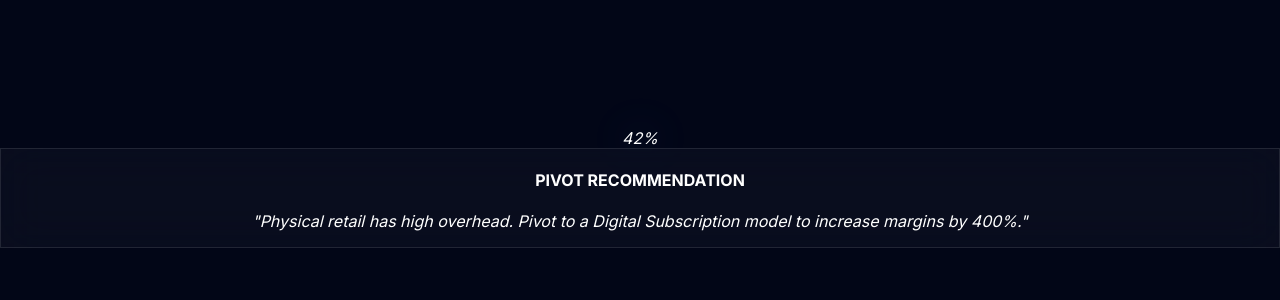
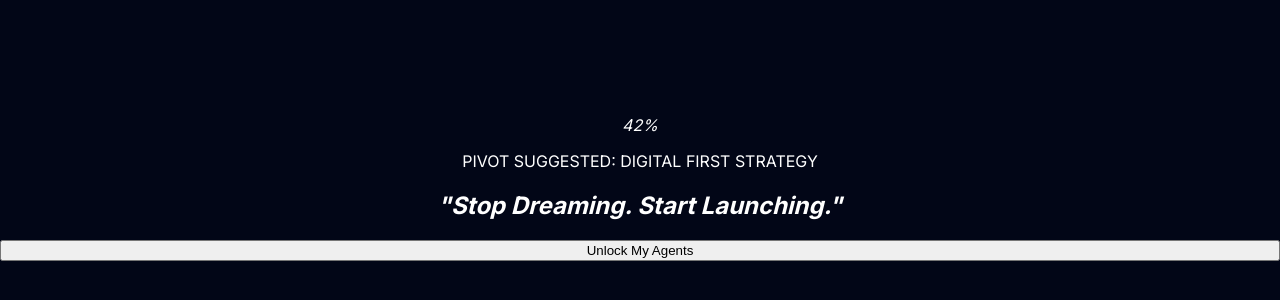
Before and after one commit to jaspike09/LaunchAI5, a Next.js app: page /audit in a window 1280 px wide. Shown: the part 212-512 px from the top of the page. Built offline with nearby package versions, Linux system fonts and the light colour scheme.

Commit message:
Production-Safe Build: Clearing routing errors

```diff
--- a/app/audit/page.tsx
+++ b/app/audit/page.tsx
@@ -6,36 +6,26 @@ export default function AuditPage() {
   const [showRobot, setShowRobot] = useState(false);
 
   useEffect(() => {
-    // Scoring logic
     let s = 0;
-    const target = 42; // Low score to force the pivot logic
+    const target = 42;
     const int = setInterval(() => {
-      if (s >= target) clearInterval(int);
-      else { s++; setScore(s); }
+      if (s >= target) {
+        clearInterval(int);
+        setTimeout(() => setShowRobot(true), 2000);
+      } else { s++; setScore(s); }
     }, 50);
-
-    // After 8 seconds, show robot pitch
-    const timer = setTimeout(() => setShowRobot(true), 8000);
-    return () => clearTimeout(timer);
   }, []);
 
   return (
-    <main className="h-screen w-screen bg-[#020617] text-white flex items-center justify-center p-6 relative">
-      <div className="max-w-xl w-full text-center space-y-10">
-        <div className="text-9xl font-black italic text-blue-500 drop-shadow-[0_0_20px_rgba(59,130,246,0.4)]">{score}%</div>
-
-        <div className="glass p-8 rounded-3xl border-red-500/20 bg-red-500/5">
-            <h4 className="text-red-400 font-black uppercase tracking-widest text-xs mb-4">Pivot Recommendation</h4>
-            <p className="text-slate-300 italic">"Physical retail has high overhead. Pivot to a Digital Subscription model to increase margins by 400%."</p>
-        </div>
-
+    <main className="h-screen w-screen bg-[#020617] text-white flex items-center justify-center p-6 text-center">
+      <div className="max-w-xl w-full space-y-10">
+        <div className="text-9xl font-black italic text-blue-500">{score}%</div>
+        <p className="text-red-400 font-bold uppercase tracking-widest">Pivot Suggested: Digital First Strategy</p>
         {showRobot && (
-          <div className="animate-in fade-in zoom-in duration-1000 space-y-6">
-            <h2 className="text-2xl font-light italic leading-relaxed">
-                "What are you waiting for? You have the ULTIMATE 6 member Board of Directors at your fingertips! Our highly trained agents are ready to put you on the path to success."
-            </h2>
-            <button onClick={() => window.location.href='https://buy.stripe.com/00w9AU4ww9qa7pSbOwfrW01'} className="w-full bg-blue-600 py-6 rounded-2xl font-black text-xl uppercase shadow-[0_0_40px_rgba(59,130,246,0.4)]">
-                Stop Dreaming. Start Launching.
+          <div className="animate-in fade-in duration-1000 space-y-6">
+            <h2 className="text-2xl italic">"Stop Dreaming. Start Launching."</h2>
+            <button onClick={() => window.location.href='https://buy.stripe.com/link'} className="w-full bg-blue-600 py-6 rounded-2xl font-black text-xl">
+                Unlock My Agents
             </button>
           </div>
         )}
--- a/app/page.tsx
+++ b/app/page.tsx
@@ -1,71 +1,35 @@
 'use client';
 import { useState, useEffect } from 'react';
-import { createClient } from '@supabase/supabase-js';
 import { ArrowRight, Brain, Zap } from 'lucide-react';
-
-const supabase = createClient('https://yvgzyymjymrgjhhthgtj.supabase.co', 'YOUR_KEY');
 
 export default function CinematicAd() {
   const [email, setEmail] = useState('');
   const [idea, setIdea] = useState('');
-  const [mode, setMode] = useState('intro'); // intro, flash, explanation, form
+  const [mode, setMode] = useState('intro');
 
   useEffect(() => {
-    const timer1 = setTimeout(() => setMode('flash'), 3000);
-    const timer2 = setTimeout(() => setMode('explanation'), 6000);
-    const timer3 = setTimeout(() => setMode('form'), 12000);
-    return () => { clearTimeout(timer1); clearTimeout(timer2); clearTimeout(timer3); };
+    const t1 = setTimeout(() => setMode('flash'), 3000);
+    const t2 = setTimeout(() => setMode('explanation'), 6000);
+    const t3 = setTimeout(() => setMode('form'), 12000);
+    return () => { clearTimeout(t1); clearTimeout(t2); clearTimeout(t3); };
   }, []);
 
   return (
     <main className="h-screen w-screen bg-slate-950 text-white flex items-center justify-center p-6 relative overflow-hidden">
-      {/* Visual background layers */}
-      <div className="absolute inset-0 bg-[radial-gradient(circle_at_center,_var(--tw-gradient-stops))] from-blue-600/10 via-transparent to-transparent z-0" />
-
       <div className="relative z-10 max-w-2xl w-full text-center space-y-8">
         {mode === 'intro' && (
           <div className="animate-in fade-in zoom-in duration-1000">
-            <div className="w-48 h-48 bg-blue-500/20 rounded-full mx-auto mb-6 border border-blue-500/30 flex items-center justify-center">
-              <Brain size={80} className="text-blue-400 animate-pulse" />
-            </div>
-            <h1 className="text-4xl font-light italic text-slate-200 leading-tight">
-              "Finally... the <span className="text-blue-500 font-black uppercase tracking-tighter">easy button</span> for starting a business!"
-            </h1>
+            <h1 className="text-4xl font-light italic">"Finally... the <span className="text-blue-500 font-black uppercase">easy button</span> for starting a business!"</h1>
           </div>
         )}
-
-        {mode === 'flash' && (
-          <div className="grid grid-cols-2 gap-4 animate-in fade-in duration-300">
-            <div className="bg-slate-800 aspect-video rounded-xl border border-white/10 shadow-2xl overflow-hidden">
-                <img src="/screen1.png" alt="App Preview" className="w-full h-full object-cover" />
-            </div>
-            <div className="bg-slate-800 aspect-video rounded-xl border border-white/10 shadow-2xl overflow-hidden mt-8">
-                <img src="/screen2.png" alt="Dashboard Preview" className="w-full h-full object-cover" />
-            </div>
-          </div>
-        )}
-
-        {mode === 'explanation' && (
-          <div className="space-y-6 animate-in slide-in-from-bottom-10 duration-700">
-            <h2 className="text-3xl font-black uppercase italic tracking-tighter">Fully Agentic Board of Directors</h2>
-            <p className="text-slate-400 text-lg leading-relaxed font-light">
-              6 Highly Trained AI Agents doing the heavy lifting. <br/>
-              <span className="text-blue-400 font-bold">Creating Ads • Answering Messages • Tracking Expenses</span>
-            </p>
-          </div>
-        )}
-
+        {mode === 'flash' && <div className="text-blue-400 animate-pulse font-black text-2xl uppercase italic tracking-widest">Generating Neural Interface...</div>}
+        {mode === 'explanation' && <h2 className="text-2xl font-black uppercase italic tracking-tighter">6 AI Agents doing the heavy lifting.</h2>}
         {mode === 'form' && (
-          <div className="glass p-10 rounded-[3rem] border border-white/10 shadow-2xl space-y-6 animate-in zoom-in duration-500">
-            <h3 className="text-2xl font-black italic">Sail or Fail?</h3>
-            <div className="space-y-4">
-              <input type="email" placeholder="Executive Email" className="w-full bg-black/40 border border-white/10 p-5 rounded-2xl outline-none focus:border-blue-500" onChange={(e) => setEmail(e.target.value)} />
-              <textarea placeholder="Describe your business idea..." className="w-full bg-black/40 border border-white/10 p-5 rounded-2xl h-24 outline-none focus:border-blue-500 resize-none" onChange={(e) => setIdea(e.target.value)} />
-            </div>
-            <button onClick={() => {
-                 localStorage.setItem('userBusinessIdea', idea);
-                 window.location.href = '/audit';
-            }} className="w-full bg-blue-600 py-6 rounded-2xl font-black text-xl uppercase hover:bg-blue-500 transition-all flex items-center justify-center gap-3">
+          <div className="glass p-10 rounded-[3rem] border border-white/10 shadow-2xl space-y-6">
+            <h3 className="text-2xl font-black italic uppercase">Sail or Fail?</h3>
+            <input type="email" placeholder="Email" className="w-full bg-black/40 border border-white/10 p-5 rounded-2xl" onChange={(e) => setEmail(e.target.value)} />
+            <textarea placeholder="Describe your business idea..." className="w-full bg-black/40 border border-white/10 p-5 rounded-2xl h-24" onChange={(e) => setIdea(e.target.value)} />
+            <button onClick={() => window.location.href = '/audit'} className="w-full bg-blue-600 py-6 rounded-2xl font-black text-xl uppercase hover:bg-blue-500 transition-all flex items-center justify-center gap-3">
               Validate Now <Zap fill="currentColor" />
             </button>
           </div>
```
